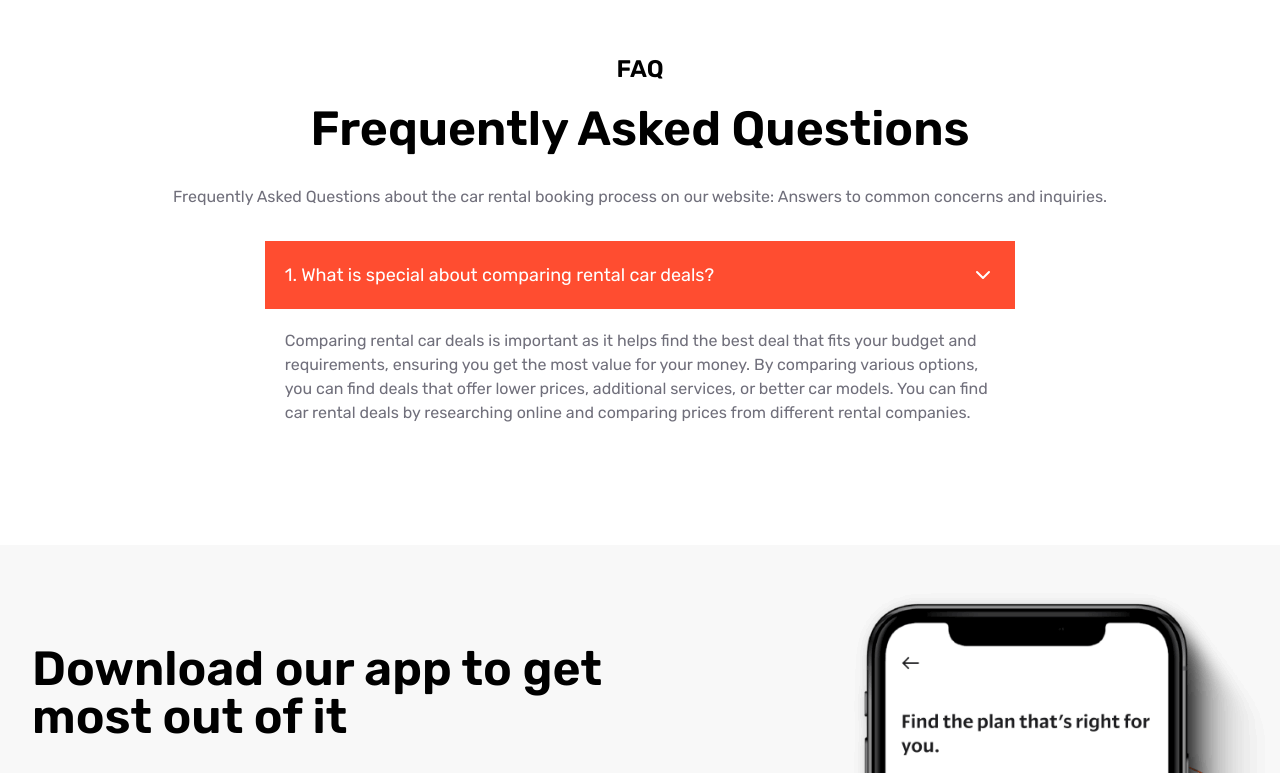
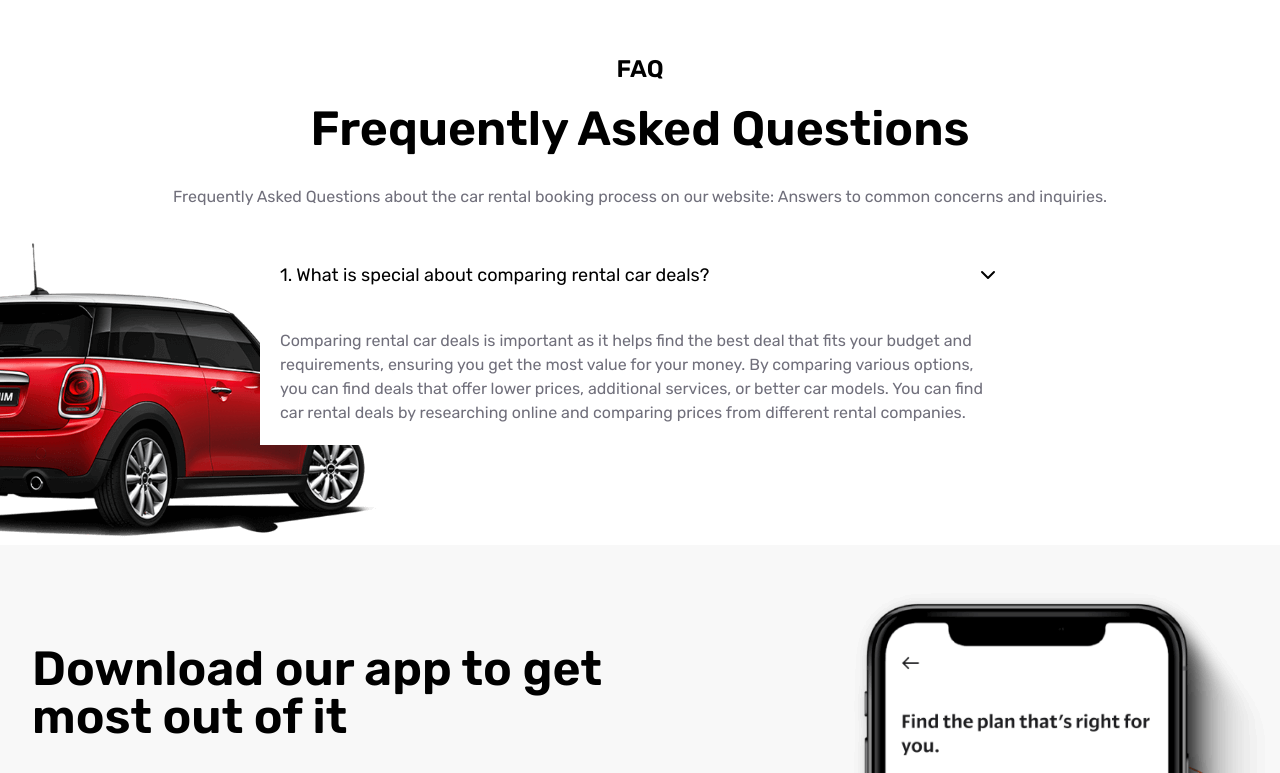
Before and after one commit to KarolKotomski/Car-Rental, a React (Create React App) app: page / in a window 1280 px wide. Shown: the part 3682-4455 px from the top of the page. Built offline with nearby package versions, Linux system fonts and the light colour scheme.

Commit message:
image added to Faq section, cursor pointer set to buttons at Download section

```diff
--- a/src/components/Faq.tsx
+++ b/src/components/Faq.tsx
@@ -1,25 +1,26 @@
 const Faq = () => {
 	return (
+		<div className="bg-faq bg-no-repeat bg-left-bottom">
 			<div className='container py-20'>
-			<div className='text-center'>
+				<div className='text-center z-10'>
 					<h3 className='text-2xl font-semibold'>FAQ</h3>
 					<h2 className='text-5xl py-5 font-semibold'>
 						Frequently Asked Questions
 					</h2>
 					<p className='py-3 text-gray2'>
-					Frequently Asked Questions about the car rental booking process on our
-					website: Answers to common concerns and inquiries.
+						Frequently Asked Questions about the car rental booking process on
+						our website: Answers to common concerns and inquiries.
 					</p>
 				</div>
-			<div className='w-full lg:max-w-[65%] mx-auto'>
+				<div className='w-full lg:max-w-[50rem] mx-auto'>
 					<div className='p-5 flex flex-col'>
-					<div className='flex items-center justify-between gap-5 p-5 bg-orange'>
-						<div className='text-lg text-white'>
+						<div className='flex items-center justify-between gap-5 p-5 bg-white cursor-pointer'>
+							<div className='text-lg text-black'>
 								1. What is special about comparing rental car deals?
 							</div>
 							<div className='w-6'>
 								<svg
-								className='text-white'
+									className='text-black'
 									xmlns='http://www.w3.org/2000/svg'
 									viewBox='0 0 24 24'
 									fill='none'
@@ -32,13 +33,14 @@ const Faq = () => {
 							</div>
 						</div>
 
-					<div className='p-5 text-gray2'>
+						<div className='p-5 text-gray2 bg-white cursor-pointer'>
 							Comparing rental car deals is important as it helps find the best
 							deal that fits your budget and requirements, ensuring you get the
 							most value for your money. By comparing various options, you can
 							find deals that offer lower prices, additional services, or better
-						car models. You can find car rental deals by researching online and
-						comparing prices from different rental companies.
+							car models. You can find car rental deals by researching online
+							and comparing prices from different rental companies.
+						</div>
 					</div>
 				</div>
 			</div>
--- a/tailwind.config.js
+++ b/tailwind.config.js
@@ -32,6 +32,7 @@ module.exports = {
 				booking: "url('images/book-car/book-bg.png')",
 				choose: "url('images/chooseUs/bg.png')",
 				download: "url('images/banners/bg02.png')",
+				faq: "url('images/faq/car.png')",
 
 			},
 		},
```
Also changed, not shown: src/components/Download.tsx (+2 -2 lines). Lines whose indentation alone changed are shown as unchanged.
